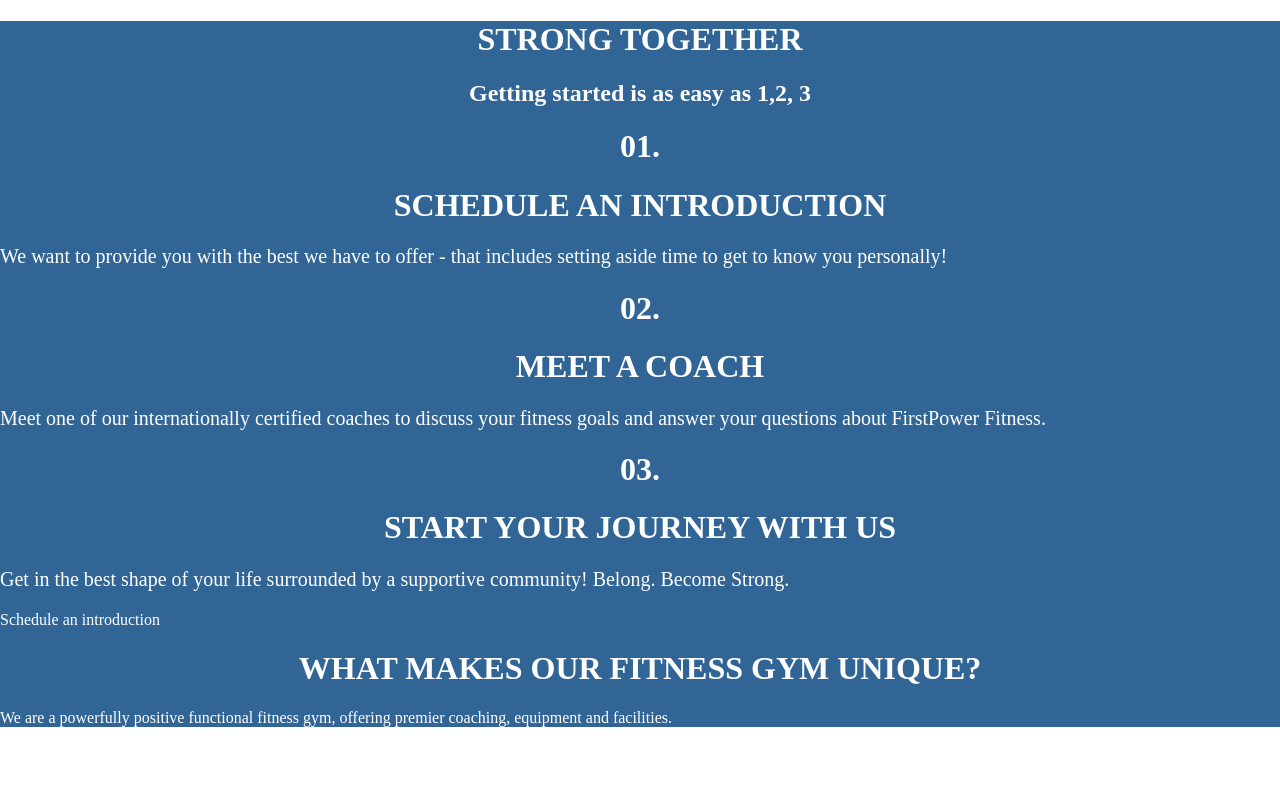
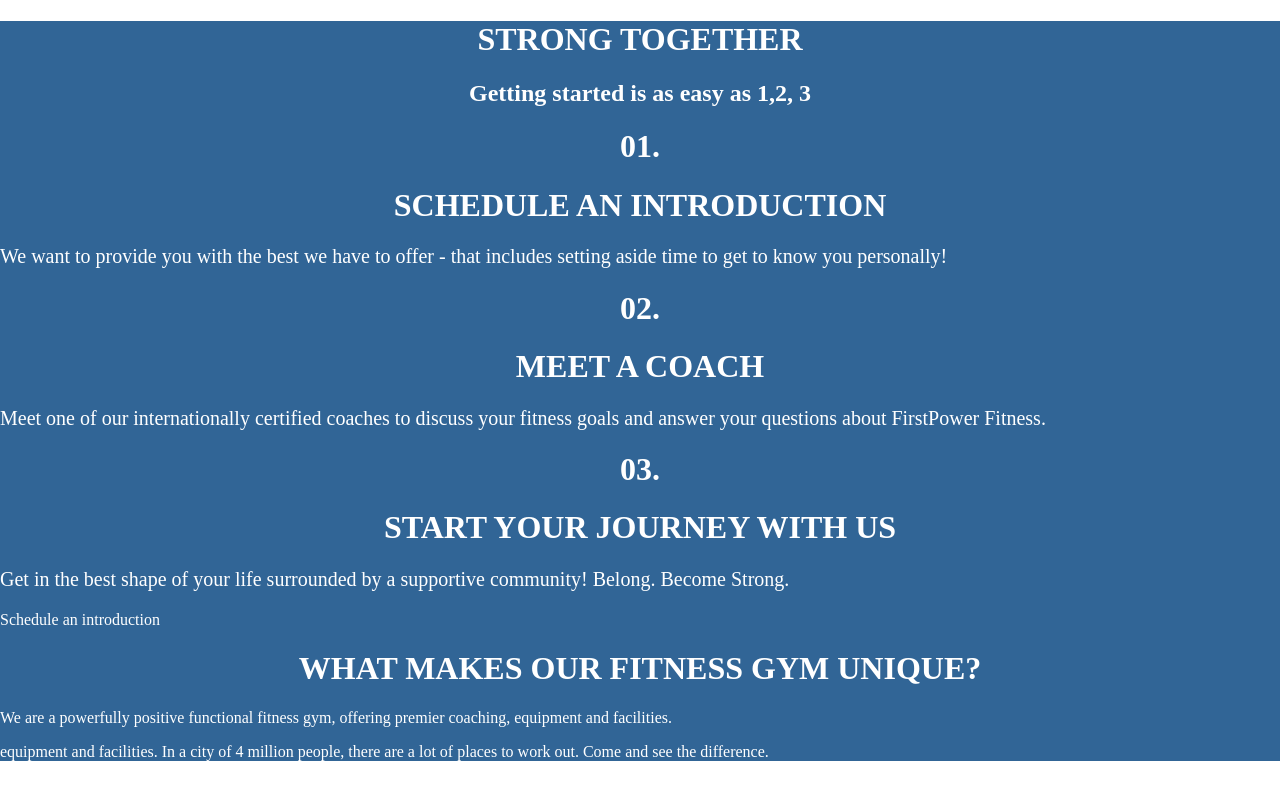
Before and after one commit to Eddahkarambu/Fitness-web-app, a React (Create React App) app: page /Services in a window 1280 px wide. Built offline with nearby package versions, Linux system fonts and the light colour scheme.

Commit message:
add button

```diff
--- a/src/Components/Services.js
+++ b/src/Components/Services.js
@@ -47,6 +47,10 @@ function Services() {
         <p>
           We are a powerfully positive functional fitness gym, offering premier
           coaching, equipment and facilities.
+        </p>
+        <p>
+          equipment and facilities. In a city of 4 million people, there are a
+          lot of places to work out. Come and see the difference.
         </p>
       </div>
     </div>
```
